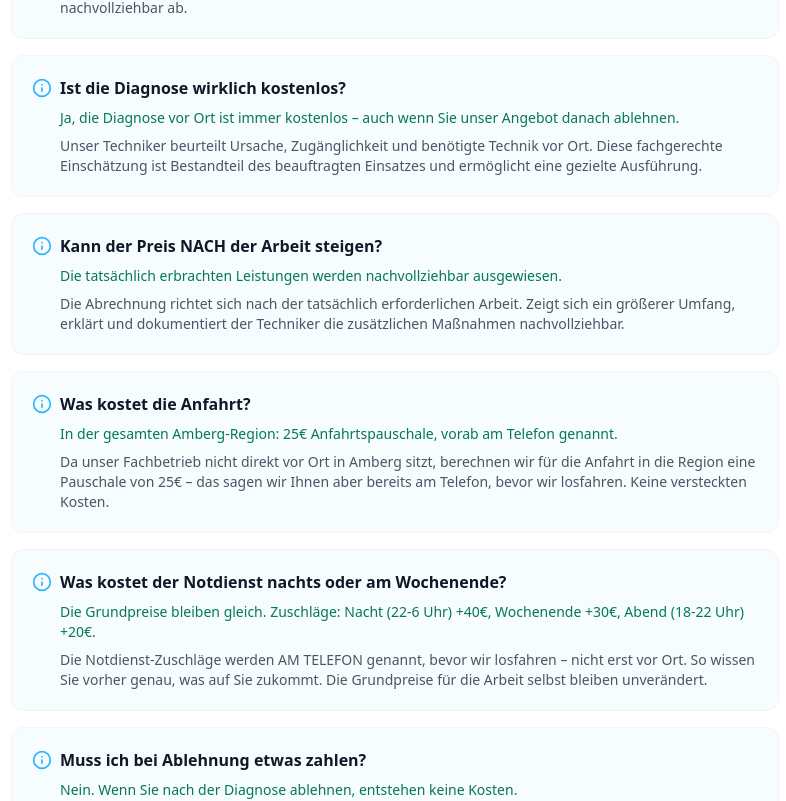
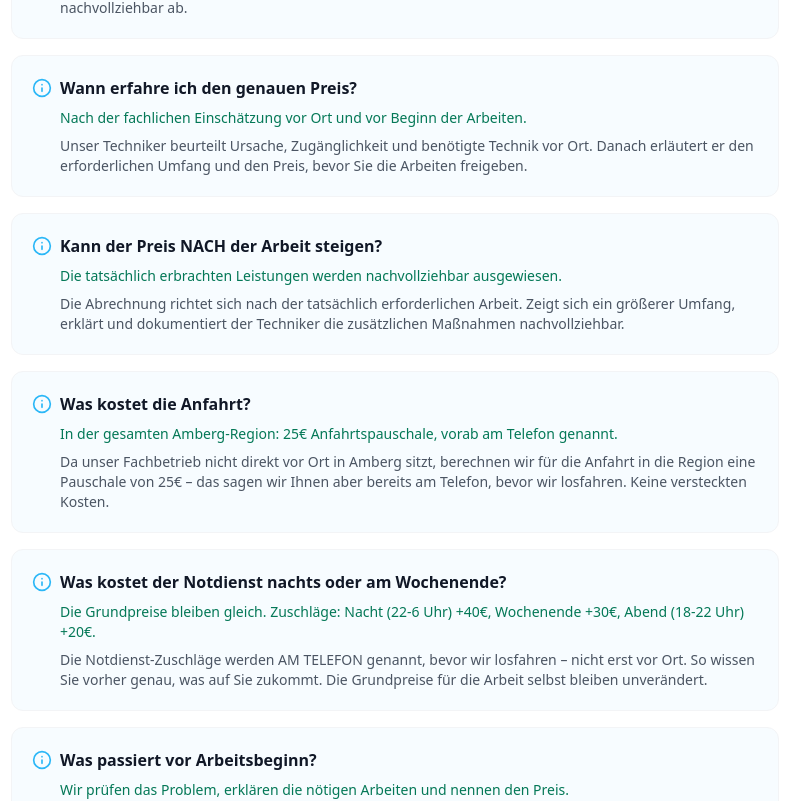
Before and after one commit to Exxd00/rohrreinigungkraft-amberg.de, a Next.js app: page /preise in a window 1280 px wide. Shown: the part 4219-5020 px from the top of the page, without its empty margins (245-1031 px from the left). Built offline with nearby package versions, Linux system fonts and the light colour scheme.

Commit message:
fix: prepare Amberg tracking and landing page

```diff
--- a/src/data/faq-database.ts
+++ b/src/data/faq-database.ts
@@ -67,14 +67,14 @@ export const kostenFAQ: FAQItem[] = [
   },
   {
     id: "kosten-2",
-    question: "Ist die Diagnose wirklich kostenlos?",
+    question: "Wann erfahre ich den genauen Preis?",
     shortAnswer:
-      "Ja, die Diagnose vor Ort ist immer kostenlos – auch wenn Sie unser Angebot danach ablehnen.",
+      "Nach der fachlichen Einschätzung vor Ort und vor Beginn der Arbeiten.",
     fullAnswer:
-      "Unser Techniker beurteilt Ursache, Zugänglichkeit und benötigte Technik vor Ort. Diese fachgerechte Einschätzung ist Bestandteil des beauftragten Einsatzes und ermöglicht eine gezielte Ausführung.",
+      "Unser Techniker beurteilt Ursache, Zugänglichkeit und benötigte Technik vor Ort. Danach erläutert er den erforderlichen Umfang und den Preis, bevor Sie die Arbeiten freigeben.",
     category: "kosten",
     page: ["homepage", "preise", "faq"],
-    keywords: ["diagnose kostenlos", "kostenlose begutachtung"],
+    keywords: ["preis vor arbeit", "diagnose vor ort"],
     priority: "high",
     schema: true,
   },
@@ -119,14 +119,14 @@ export const kostenFAQ: FAQItem[] = [
   },
   {
     id: "kosten-6",
-    question: "Muss ich bei Ablehnung etwas zahlen?",
+    question: "Was passiert vor Arbeitsbeginn?",
     shortAnswer:
-      "Nein. Wenn Sie nach der Diagnose ablehnen, entstehen keine Kosten.",
+      "Wir prüfen das Problem, erklären die nötigen Arbeiten und nennen den Preis.",
     fullAnswer:
-      "Die Diagnose ist komplett kostenlos und unverbindlich. Wenn Ihnen unser Angebot nicht zusagt, fahren wir einfach wieder. Sie zahlen nichts – weder Anfahrt noch Diagnose.",
+      "Nach der Einschätzung vor Ort erklären wir Ihnen Ursache, erforderliche Technik und Kosten. Erst nach Ihrer Freigabe beginnen wir mit der Arbeit.",
     category: "kosten",
     page: ["preise", "faq"],
-    keywords: ["ablehnung", "keine kosten"],
+    keywords: ["arbeitsfreigabe", "preis vor arbeitsbeginn"],
     priority: "medium",
     schema: true,
   },
@@ -257,9 +257,9 @@ export const ablaufFAQ: FAQItem[] = [
     id: "ablauf-1",
     question: "Wie läuft ein Einsatz ab?",
     shortAnswer:
-      "Anruf → Anfahrt (meist 70-100 Min) → fachgerechte Einschätzung → Ausführung → Funktionsprüfung → Rechnung.",
+      "Anruf → Anfahrt (meist 20-40 Min) → fachgerechte Einschätzung → Ausführung → Funktionsprüfung → Rechnung.",
     fullAnswer:
-      "1. Sie rufen an und schildern das Problem. 2. Wir kommen meist innerhalb von 70-100 Min. 3. Vor Ort beurteilen wir Ursache und Umfang. 4. Wir führen die erforderlichen Arbeiten fachgerecht aus. 5. Nach Funktionsprüfung und Dokumentation erhalten Sie die Rechnung.",
+      "1. Sie rufen an und schildern das Problem. 2. Wir kommen meist innerhalb von 20-40 Min. 3. Vor Ort beurteilen wir Ursache und Umfang. 4. Wir führen die erforderlichen Arbeiten fachgerecht aus. 5. Nach Funktionsprüfung und Dokumentation erhalten Sie die Rechnung.",
     category: "ablauf",
     page: ["homepage", "faq"],
     keywords: ["wie läuft ab", "einsatz ablauf"],
@@ -269,9 +269,9 @@ export const ablaufFAQ: FAQItem[] = [
   {
     id: "ablauf-2",
     question: "Wie schnell können Sie da sein?",
-    shortAnswer: "In Amberg und Umgebung meist in 70-100 Minuten.",
+    shortAnswer: "In Amberg und Umgebung meist in 20-40 Minuten.",
     fullAnswer:
-      "Wir sind ehrlich zu Ihnen: Da wir nicht direkt vor Ort sitzen, sind wir in Amberg und der näheren Umgebung meist in 70-100 Minuten vor Ort – das sagen wir Ihnen bereits am Telefon. Auch nachts und am Wochenende – unser 24/7 Notdienst ist immer einsatzbereit.",
+      "Wir sind ehrlich zu Ihnen: Da wir nicht direkt vor Ort sitzen, sind wir in Amberg und der näheren Umgebung meist in 20-40 Minuten vor Ort – das sagen wir Ihnen bereits am Telefon. Auch nachts und am Wochenende – unser 24/7 Notdienst ist immer einsatzbereit.",
     category: "ablauf",
     page: ["homepage", "city-amberg", "faq"],
     keywords: ["wie schnell", "anfahrtszeit", "reaktionszeit"],
@@ -442,9 +442,9 @@ export const notfallFAQ: FAQItem[] = [
   {
     id: "notfall-5",
     question: "Wie schnell sind Sie beim Notdienst da?",
-    shortAnswer: "In Amberg und Umgebung meist in 70-100 Minuten.",
+    shortAnswer: "In Amberg und Umgebung meist in 20-40 Minuten.",
     fullAnswer:
-      "Wir sind ehrlich zu Ihnen: Die Anfahrt nach Amberg und in die Region dauert meist 70-100 Minuten. Wir sagen Ihnen am Telefon eine realistische Zeit – keine falschen Versprechen, auch nicht im Notfall.",
+      "Wir sind ehrlich zu Ihnen: Die Anfahrt nach Amberg und in die Region dauert meist 20-40 Minuten. Wir sagen Ihnen am Telefon eine realistische Zeit – keine falschen Versprechen, auch nicht im Notfall.",
     category: "notfall",
     page: ["service-notdienst", "city-amberg", "faq"],
     keywords: ["wie schnell notdienst", "anfahrt notdienst"],
@@ -688,9 +688,9 @@ export const regionFAQ: FAQItem[] = [
     id: "region-3",
     question: "Wie schnell sind Sie in Kümmersbruck?",
     shortAnswer:
-      "Meist in 70-100 Minuten. Kümmersbruck liegt direkt neben Amberg.",
+      "Meist in 20-40 Minuten. Kümmersbruck liegt direkt neben Amberg.",
     fullAnswer:
-      "Kümmersbruck erreichen wir mit der gleichen Anfahrtszeit wie Amberg selbst – meist 70-100 Minuten. Wir sagen Ihnen die voraussichtliche Ankunftszeit bereits am Telefon, bei gutem Verkehr auch schneller.",
+      "Kümmersbruck erreichen wir mit der gleichen Anfahrtszeit wie Amberg selbst – meist 20-40 Minuten. Wir sagen Ihnen die voraussichtliche Ankunftszeit bereits am Telefon, bei gutem Verkehr auch schneller.",
     category: "region",
     page: ["city-kuemmersbruck", "faq"],
     keywords: ["kümmersbruck anfahrt", "rohrreinigung kümmersbruck"],
@@ -700,9 +700,9 @@ export const regionFAQ: FAQItem[] = [
   {
     id: "region-4",
     question: "Wie schnell sind Sie in Sulzbach-Rosenberg?",
-    shortAnswer: "Meist in 80-110 Minuten.",
+    shortAnswer: "Meist in 20-40 Minuten.",
     fullAnswer:
-      "Sulzbach-Rosenberg gehört zu unserem erweiterten Servicegebiet: Anfahrt meist in 80-110 Minuten, plus 25€ Anfahrtspauschale. Wir kennen die Stadt gut – von der historischen Altstadt bis zu den Gewerbegebieten in Rosenberg.",
+      "Sulzbach-Rosenberg gehört zu unserem erweiterten Servicegebiet: Anfahrt meist in 20-40 Minuten, plus 25€ Anfahrtspauschale. Wir kennen die Stadt gut – von der historischen Altstadt bis zu den Gewerbegebieten in Rosenberg.",
     category: "region",
     page: ["city-sulzbach-rosenberg", "faq"],
     keywords: [
@@ -869,7 +869,7 @@ export const garantieFAQ: FAQItem[] = [
     id: "garantie-3",
     question: "Wie wird fair abgerechnet?",
     shortAnswer:
-      "Der genannte Preis ist der Endpreis. Keine Materialzuschläge, keine Nachforderungen, keine Überraschungen.",
+      "Der Preis wird nach der Diagnose vor Arbeitsbeginn erklärt; die Rechnung weist die tatsächlich erforderlichen Leistungen nachvollziehbar aus.",
     fullAnswer:
       "Fair bedeutet: Abgerechnet werden die tatsächlich erforderliche Arbeitszeit, eingesetzte Technik und benötigtes Material. Die Leistungen werden auf der Rechnung nachvollziehbar ausgewiesen.",
     category: "garantie",
```
